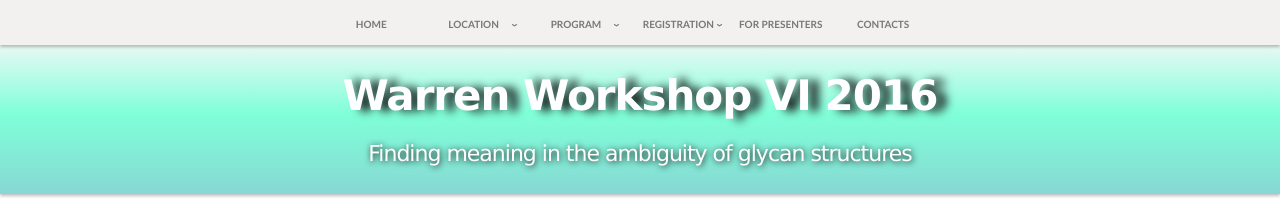
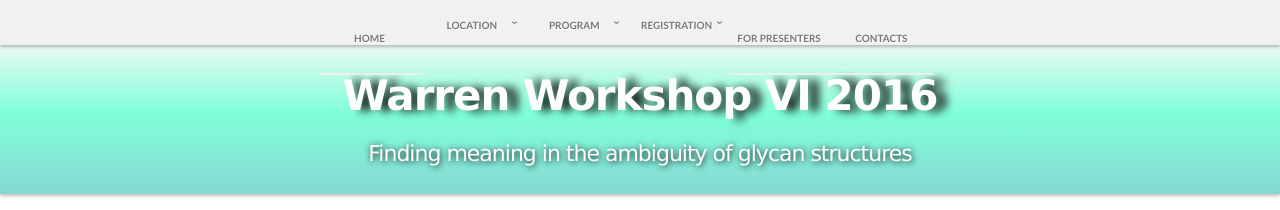
Before and after one commit to yamazakiM/test_warren2016, a Jekyll site: the page built from index.md, in a window 1280 px wide. Shown: the top 210 px of the page. Built offline with Jekyll 4.4.1, drawn with Linux system fonts in a browser that asks for light colours; nearby versions of some CDN libraries; library files that are not in the unit come from our copies.

Commit message:
Update stylesheet.css

```diff
--- a/stylesheets/stylesheet.css
+++ b/stylesheets/stylesheet.css
@@ -264,10 +264,6 @@ form {
 /*******************************************************************************
 Full-Width Styles
 *******************************************************************************/
-.globalNavItem_group {
-    position: relative;
-    height: 45px;
-}
 
 .outer {
   width: 100%;
@@ -565,7 +561,8 @@ form.workshop > table{
     height: 45px;
 }*/
 
-/*.globalNavItem_btn {
+/*08182再表示*/
+.globalNavItem_btn {
     border-bottom: 2px solid #eee;
     color: #787878;
     display: block;
@@ -645,7 +642,8 @@ form.workshop > table{
     background: #fbfaf8;
     color: #5f9ea0;
 }
-*/
+/*ここまで再表示*/
+
 .globalNavItem_btn-pulldown {
     position: relative;
     padding: 0 15px 0 0;
@@ -716,6 +714,7 @@ form.workshop > table{
     color: #660098;
 }*/
 /*ここまで追加*/
+
 
 .topMainVis {
     position: relative;
```
